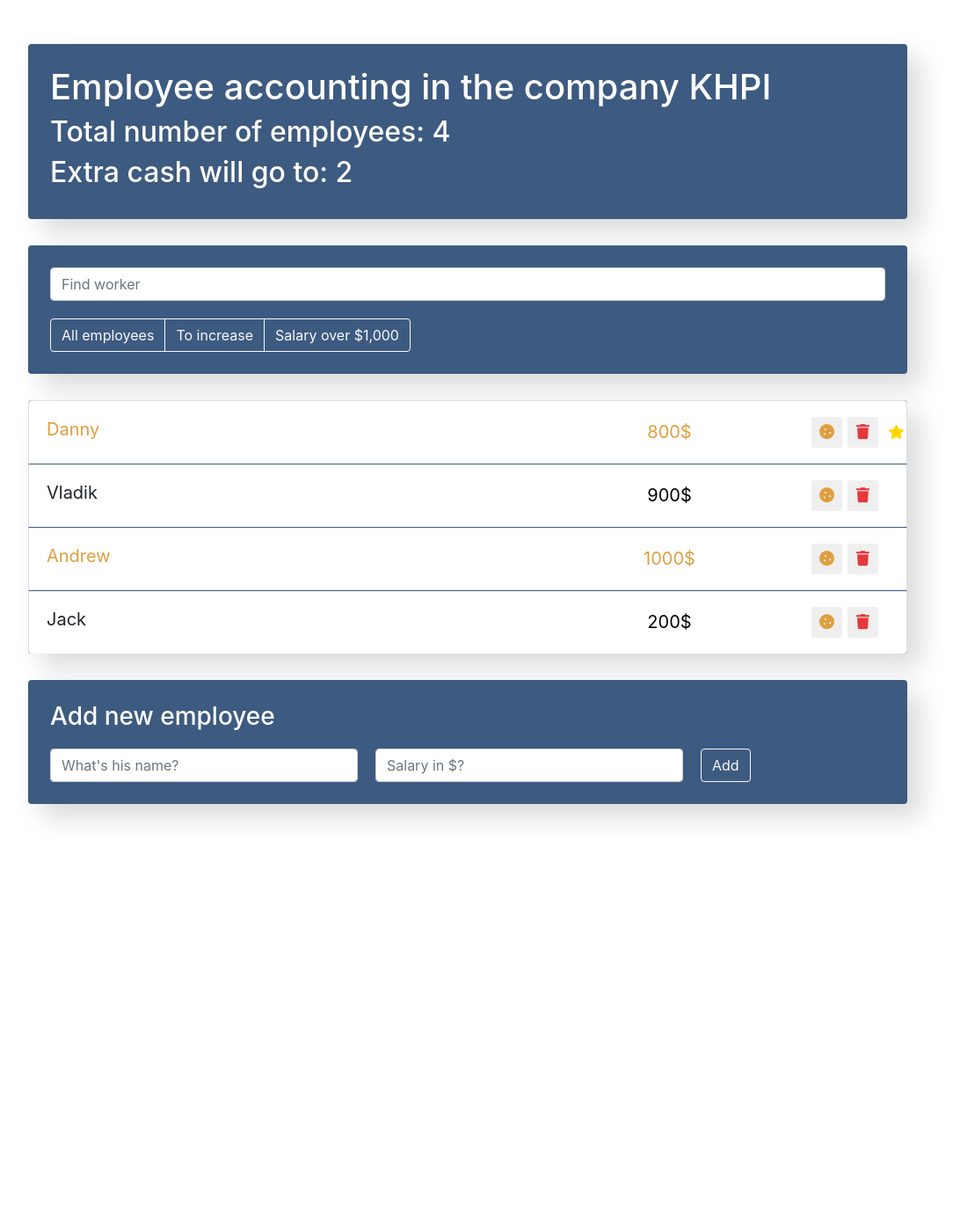
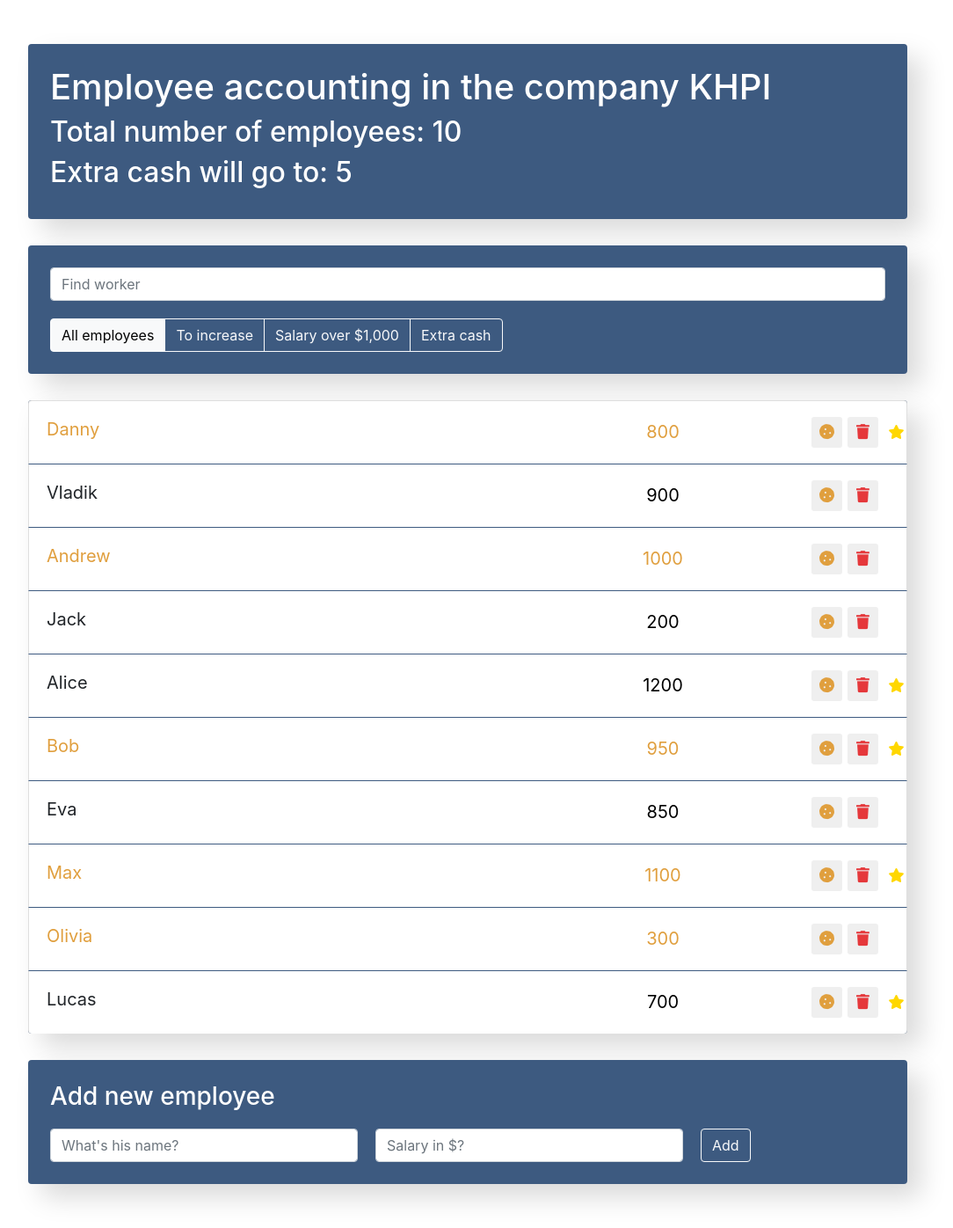
Before and after one commit to ulyagram77/Workers-Table-React, a React (Vite) app: page / in a window 1280 px wide. Shown: the whole page at 88% size, without its empty margins (108-1192 px from the left). Before the commit the page ends 964 px from the top, so only its background shows below. Built offline with nearby package versions, Linux system fonts and the light colour scheme.

Commit message:
added new filter method + added salary saving

```diff
--- a/src/components/app-filter/app-filter.jsx
+++ b/src/components/app-filter/app-filter.jsx
@@ -5,6 +5,7 @@ const AppFilter = (props) => {
         { name: 'all', label: 'All employees' },
         { name: 'rise', label: 'To increase' },
         { name: 'moreThan1000', label: 'Salary over $1,000' },
+        { name: 'extra', label: 'Extra cash' },
     ];
 
     const buttons = btnsData.map(({ name, label }) => {
--- a/src/components/app/app.jsx
+++ b/src/components/app/app.jsx
@@ -43,9 +43,52 @@ class App extends Component {
                     increase: false,
                     id: 4,
                 },
+                // Дополнительные объекты
+                {
+                    name: 'Alice',
+                    salary: 1200,
+                    rise: true,
+                    increase: false,
+                    id: 5,
+                },
+                {
+                    name: 'Bob',
+                    salary: 950,
+                    rise: true,
+                    increase: true,
+                    id: 6,
+                },
+                {
+                    name: 'Eva',
+                    salary: 850,
+                    rise: false,
+                    increase: false,
+                    id: 7,
+                },
+                {
+                    name: 'Max',
+                    salary: 1100,
+                    rise: true,
+                    increase: true,
+                    id: 8,
+                },
+                {
+                    name: 'Olivia',
+                    salary: 300,
+                    rise: false,
+                    increase: true,
+                    id: 9,
+                },
+                {
+                    name: 'Lucas',
+                    salary: 700,
+                    rise: true,
+                    increase: false,
+                    id: 10,
+                },
             ],
             term: '',
-            filter: '',
+            filter: 'all',
         };
     }
 
@@ -93,24 +136,21 @@ class App extends Component {
     };
 
     /**
-     * Метод **onToggleProp**
+     * Метод **changeSalary**
      *
-     * Переключает значение свойства `prop` для элемента из приходящего обьекта даных с указанным идентификатором.
+     * Сохраняет введенную из интерфейса новую зарплату сотруднику в структуру данных.
      *
-     * @param {number} id Идентификатор элемента.
-     * @param {string} prop Имя свойства.
-     * @returns {Object} Новое состояние компонента.
+     * @param {number} newSalary
+     * @param {string} name
+     * @returns {Array<Object>} Массив обьектов с новой зарплатой или старый массив елементов если зарплата не изменилась.
      */
-    onToggleProp = (id, prop) => {
+    changeSalary = (newSalary, name) => {
         this.setState(({ data }) => ({
-            data: data.map((item) => {
-                if (item.id === id) {
-                    return {
-                        ...item,
-                        [prop]: !item[prop],
-                    };
+            data: data.map((person) => {
+                if (person.name === name) {
+                    return { ...person, salary: newSalary };
                 }
-                return item;
+                return person;
             }),
         }));
     };
@@ -148,9 +188,34 @@ class App extends Component {
                 return items.filter((item) => item.rise);
             case 'moreThan1000':
                 return items.filter((item) => item.salary > 1000);
+            case 'extra':
+                return items.filter((item) => item.increase);
             default:
                 return items;
         }
+    };
+
+    /**
+     * Метод **onToggleProp**
+     *
+     * Переключает значение свойства `prop` для элемента из приходящего обьекта даных с указанным идентификатором.
+     *
+     * @param {number} id Идентификатор элемента.
+     * @param {string} prop Имя свойства.
+     * @returns {Object} Новое состояние компонента.
+     */
+    onToggleProp = (id, prop) => {
+        this.setState(({ data }) => ({
+            data: data.map((item) => {
+                if (item.id === id) {
+                    return {
+                        ...item,
+                        [prop]: !item[prop],
+                    };
+                }
+                return item;
+            }),
+        }));
     };
 
     onUpdateSearchField = (term) => {
@@ -191,6 +256,7 @@ class App extends Component {
                     data={visibleData}
                     onDelete={this.deleteItem}
                     onToggleProp={this.onToggleProp}
+                    onChangeSalary={this.changeSalary}
                 />
                 <WorkersAddForm onAdd={this.addItem} />
             </div>
--- a/src/components/workers-list-item/workers-list-item.jsx
+++ b/src/components/workers-list-item/workers-list-item.jsx
@@ -7,8 +7,15 @@ class WorkersListItem extends Component {
     }
 
     render() {
-        const { name, salary, onDelete, onToggleProp, increase, rise } =
-            this.props;
+        const {
+            name,
+            salary,
+            onDelete,
+            onToggleProp,
+            onChangeSalary,
+            increase,
+            rise,
+        } = this.props;
         //использование динамического класса который запишется в переменную
         let classNames = 'list-group-item d-flex justify-content-between';
         if (increase) {
@@ -28,9 +35,10 @@ class WorkersListItem extends Component {
                     {name}
                 </span>
                 <input
-                    type="text"
+                    type="number"
                     className="list-group-item-input"
-                    defaultValue={salary + '$'}
+                    defaultValue={salary}
+                    onChange={(e) => onChangeSalary(e.target.value, name)}
                 />
                 <div className="d-flex justify-content-center align-items-center">
                     <button
--- a/src/components/workers-list/workers-list.jsx
+++ b/src/components/workers-list/workers-list.jsx
@@ -2,7 +2,7 @@ import WorkersListItem from '../workers-list-item/workers-list-item';
 
 import './workers-list.css';
 
-const WorkersList = ({ data, onDelete, onToggleProp }) => {
+const WorkersList = ({ data, onDelete, onToggleProp, onChangeSalary }) => {
     //вернет массив компонентов сформированых из приходящего обьекта данных
     const elements = data.map((item) => {
         //частичная деструктуризация
@@ -12,6 +12,7 @@ const WorkersList = ({ data, onDelete, onToggleProp }) => {
                 key={id}
                 {...itemProps}
                 onDelete={() => onDelete(id)}
+                onChangeSalary={onChangeSalary}
                 onToggleProp={(e) =>
                     onToggleProp(
                         id,
```
